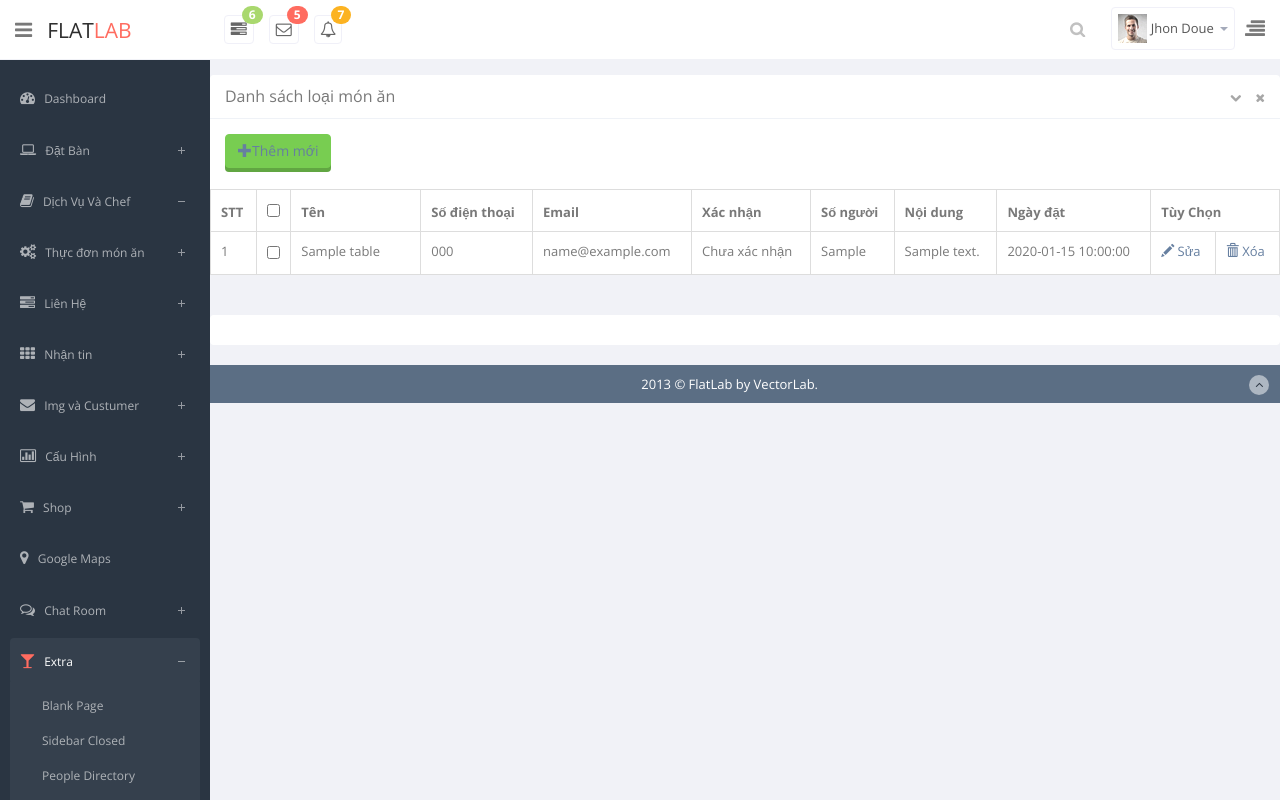
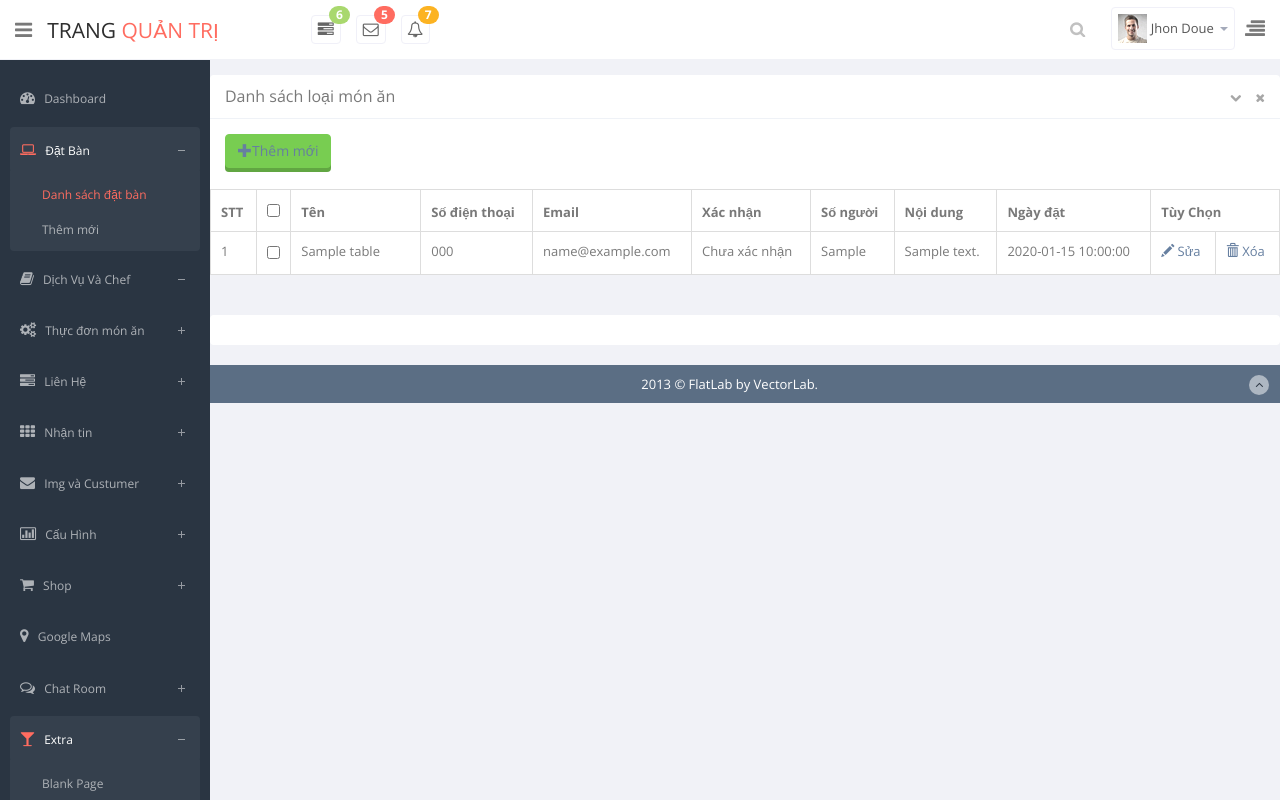
Before and after one commit to tranquyetthang1234/web_restaurant_ci, a CodeIgniter app: page /database/Backend/BookTableController/ in a window 1280 px wide. Run offline with CodeIgniter, Linux system fonts and the light colour scheme; tables that the repository leaves empty or names only in its code hold one stand-in row (values such as "Sample post"); some libraries are stand-ins or nearby versions.

Commit message:
sider bar

```diff
--- a/application/views/Backend/layout/sidebar.php
+++ b/application/views/Backend/layout/sidebar.php
@@ -7,7 +7,7 @@
               <div data-original-title="Toggle Navigation" data-placement="right" class="fa fa-bars tooltips"></div>
           </div>
           <!--logo start-->
-          <a href="index.html" class="logo" >Flat<span>lab</span></a>
+          <a href="index.html" class="logo" >Trang <span>Quản trị</span></a>
           <!--logo end-->
           <div class="nav notify-row" id="top_menu">
             <!--  notification start -->
@@ -49,8 +49,8 @@
                               </div>
                           </a>
                       </li>
-                      <li>
-                          <a href="#">
+                      <li class="sub-menu dcjq-parent-li">
+                          <a href="#" class="active" >
                               <div class="task-info">
                                   <div class="desc">Iphone Development</div>
                                   <div class="percent">87%</div>
@@ -256,48 +256,48 @@
                   </li>
 
                   <li class="sub-menu">
-                      <a href="javascript:;">
+                      <a href="javascript:;"  <?php if($this->uri->segment(2)=="BookTableController"){echo 'class="active dcjq-parent"';}?>>
                           <i class="fa fa-laptop"></i>
                           <span>Đặt Bàn</span>
                       </a>
                       <ul class="sub">
-                          <li><a  href="<?php echo base_url()?>Backend/BookTableController/">Danh sách đặt bàn</a></li>
-                          <li><a  href="<?php echo base_url()?>Backend/BookTableController/add">Thêm mới</a></li>
+                          <li <?php if(($this->uri->segment(2)=="BookTableController")&&($this->uri->segment(3)!="add")){echo 'class="active dcjq-parent"';}?>><a  href="<?php echo base_url()?>Backend/BookTableController/">Danh sách đặt bàn</a></li>
+                          <li <?php if(($this->uri->segment(3)=="add")&&($this->uri->segment(2)=="BookTableController")){echo 'class="active dcjq-parent"';}?>><a  href="<?php echo base_url()?>Backend/BookTableController/add">Thêm mới</a></li>
 
                       </ul>
                   </li>
 
                   <li class="sub-menu active">
-                      <a href="javascript:;">
+                      <a href="javascript:;" <?php if(($this->uri->segment(2)=="ChefController")||($this->uri->segment(2)=="ServiceController")){echo 'class="active dcjq-parent"';}?>>
                           <i class="fa fa-book"></i>
                           <span>Dịch Vụ Và Chef</span>
                       </a>
                       <ul class="sub active">
-                          <li class="active"><a  href="<?php echo base_url()?>Backend/ServiceController/" class="active">Danh sách dịch vụ</a></li>
-                          <li><a  href="<?php echo base_url()?>Backend/ServiceController/add">Thêm mới Dich vụ</a></li>
-                         <li class="active"><a  href="<?php echo base_url()?>Backend/ChefController/" class="active">Danh sách chef</a></li>
-                          <li><a  href="<?php echo base_url()?>Backend/ChefController/add">Thêm mới Chef</a></li>
+                          <li <?php if(($this->uri->segment(2)=="ServiceController") &&($this->uri->segment(3)!="add")){echo 'class="active dcjq-parent"';}?>><a  href="<?php echo base_url()?>Backend/ServiceController/" class="active">Danh sách dịch vụ</a></li>
+                          <li <?php if(($this->uri->segment(3)=="add")&&($this->uri->segment(2)=="ServiceController")){echo 'class="active dcjq-parent"';}?>><a  href="<?php echo base_url()?>Backend/ServiceController/add">Thêm mới Dich vụ</a></li>
+                         <li <?php if(($this->uri->segment(2)=="ChefController")&&($this->uri->segment(3)!="add")){echo 'class="active dcjq-parent"';}?>><a  href="<?php echo base_url()?>Backend/ChefController/" class="active">Danh sách chef</a></li>
+                          <li <?php if(($this->uri->segment(3)=="add")&&($this->uri->segment(2)=="ChefController")){echo 'class="active dcjq-parent"';}?>><a  href="<?php echo base_url()?>Backend/ChefController/add">Thêm mới Chef</a></li>
                       </ul>
                   </li>
 
                   <li class="sub-menu">
-                      <a href="javascript:;">
+                      <a href="javascript:;" <?php if(($this->uri->segment(2)=="TypeEatController")||($this->uri->segment(2)=="EatController")){echo 'class="active dcjq-parent"';}?>>
                           <i class="fa fa-cogs"></i>
                           <span>Thực đơn món ăn</span>
                       </a>
                       <ul class="sub">
-                          <li><a  href="<?php echo base_url()?>Backend/TypeEatController/">Loại món</a></li>
-                          <li><a  href="<?php echo base_url()?>Backend/EatController/">Món ăn</a></li>
+                          <li <?php if(($this->uri->segment(2)=="TypeEatController")&&($this->uri->segment(3)!="add")){echo 'class="active dcjq-parent"';}?>><a  href="<?php echo base_url()?>Backend/TypeEatController/">Loại món</a></li>
+                          <li <?php if(($this->uri->segment(2)=="EatController")){echo 'class="active dcjq-parent"';}?>><a  href="<?php echo base_url()?>Backend/EatController/">Món ăn</a></li>
                       </ul>
                   </li>
-                  <li class="sub-menu">
-                      <a href="javascript:;" >
+                  <li class="sub-menu ">
+                      <a href="javascript:;" <?php if($this->uri->segment(2)=="ContactController"){echo 'class="active dcjq-parent"';}?> >
                           <i class="fa fa-tasks"></i>
                           <span>Liên Hệ</span>
                       </a>
                       <ul class="sub">
-                          <li><a  href="<?php echo base_url()?>Backend/ContactController/">Liên hệ khách hàng</a></li>
-                          <li><a  href="<?php echo base_url()?>Backend/ContactController/add">Thêm mới</a></li> </a></li>
+                          <li <?php if(($this->uri->segment(2)=="ContactController")&&($this->uri->segment(3)!="add")){echo 'class="active dcjq-parent"';}?>><a  href="<?php echo base_url()?>Backend/ContactController/">Liên hệ khách hàng</a></li>
+                          <li <?php if($this->uri->segment(3)=="add"){echo 'class="active "';}?>><a  href="<?php echo base_url()?>Backend/ContactController/add">Thêm mới</a></li> </a></li>
                       </ul>
                   </li>
                   <li class="sub-menu">
@@ -312,24 +312,24 @@
                       </ul>
                   </li>
                   <li class="sub-menu">
-                      <a href="javascript:;" >
+                      <a href="javascript:;"<?php if(($this->uri->segment(2)=="CustumerController")||($this->uri->segment(2)=="LiController")){echo 'class="active dcjq-parent"';}?> >
                           <i class=" fa fa-envelope"></i>
                           <span>Img và Custumer</span>
                       </a>
                       <ul class="sub">
-                          <li><a  href="<?php echo base_url()?>Backend/LiController/">Quản lý thư viện hình ảnh </a></li>
-                          <li><a  href="<?php echo base_url()?>Backend/CustumerController/"> Đánh giá của khách hàng </a></li>
+                          <li <?php if(($this->uri->segment(2)=="LiController")){echo 'class="active dcjq-parent"';}?>><a  href="<?php echo base_url()?>Backend/LiController/">Quản lý thư viện hình ảnh </a></li>
+                          <li <?php if(($this->uri->segment(2)=="CustumerController")){echo 'class="active dcjq-parent"';}?>><a  href="<?php echo base_url()?>Backend/CustumerController/"> Đánh giá của khách hàng </a></li>
 
                       </ul>
                   </li>
                   <li class="sub-menu">
-                      <a href="javascript:;">
+                      <a href="javascript:;" <?php if(($this->uri->segment(2)=="ConfigController")||($this->uri->segment(2)=="MailController")){echo 'class="active dcjq-parent"';}?>>
                           <i class=" fa fa-bar-chart-o"></i>
                           <span>Cấu Hình</span>
                       </a>
                       <ul class="sub">
-                          <li><a  href="<?php echo base_url()?>Backend/ConfigController">Cấu hình chung</a></li>
-                          <li><a  href="chartjs.html">Cấu hình giửi mail</a></li>
+                          <li  <?php if(($this->uri->segment(2)=="ConfigController")){echo 'class="active dcjq-parent"';}?>><a  href="<?php echo base_url()?>Backend/ConfigController">Cấu hình chung</a></li>
+                          <li <?php if(($this->uri->segment(2)=="MailController")){echo 'class="active dcjq-parent"';}?>><a  href="<?php echo base_url()?>Backend/MailController/">Cấu hình giửi mail</a></li>
                           <li><a  href="flot_chart.html">Config css</a></li>
                           <li><a  href="xchart.html">Cấu hình khác</a></li>
                       </ul>
```
